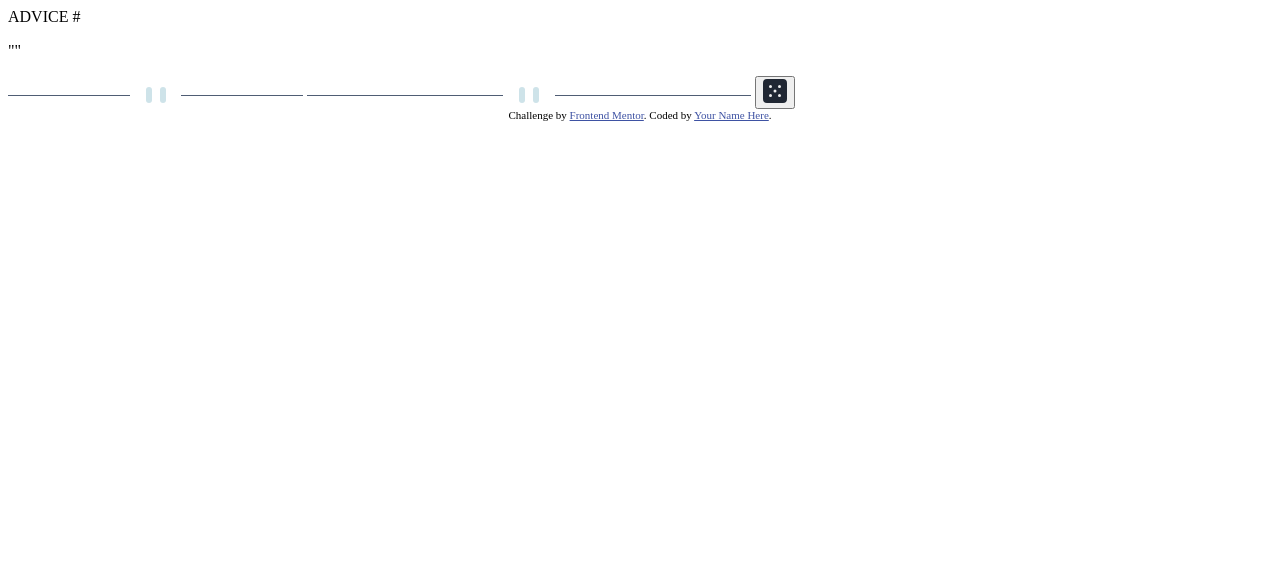
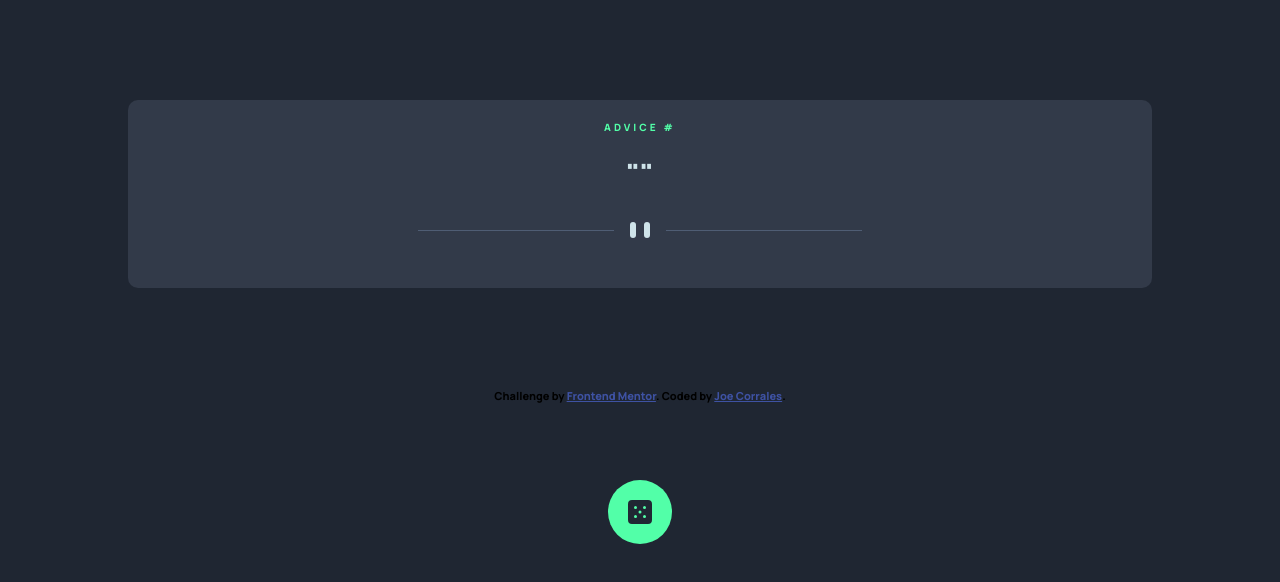
Before and after one commit to Jcorrales07/advice-generator, a plain HTML site: page index.html in a window 1280 px wide. Drawn offline with Linux system fonts and the light colour scheme.

Commit message:
estilos css ya listos

```diff
--- a/index.html
+++ b/index.html
@@ -3,31 +3,27 @@
 <head>
   <meta charset="UTF-8">
   <meta name="viewport" content="width=device-width, initial-scale=1.0"> <!-- displays site properly based on user's device -->
-
+  <link rel="preconnect" href="https://fonts.googleapis.com">
+  <link rel="preconnect" href="https://fonts.gstatic.com" crossorigin>
+  <link href="https://fonts.googleapis.com/css2?family=Epilogue:wght@500;700&family=Manrope:wght@800&family=Outfit:wght@300;600;800&display=swap" rel="stylesheet">
   <link rel="icon" type="image/png" sizes="32x32" href="./images/favicon-32x32.png">
-
+  <link rel="stylesheet" href="./style/styles.css">
   <title>Frontend Mentor | Advice generator app</title>
-
-  <!-- Feel free to remove these styles or customise in your own stylesheet 👍 -->
-  <style>
-    .attribution { font-size: 11px; text-align: center; }
-    .attribution a { color: hsl(228, 45%, 44%); }
-  </style>
 </head>
 <body>
 
   <main class="main-container">
-    <span class="main-container__numAdvice">ADVICE #</span>
+    <span class="main-container__numAdvice">ADVICE #<span class="advice-id"></span></span>
     <p class="main-container__advice">""</p>
-    <img src="./images/pattern-divider-mobile.svg" alt="mobile divider" class="mobile">
-    <img src="./images/pattern-divider-desktop.svg" alt="desktop divider" class="desktop">
-    <button class="main-container__button"><img src="./images/icon-dice.svg" alt=""></button>
+    <img src="./images/pattern-divider-mobile.svg" alt="mobile divider" class="image-divider mobile">
+    <img src="./images/pattern-divider-desktop.svg" alt="desktop divider" class="image-divider desktop">
+    <button class="main-container__button"><img src="./images/icon-dice.svg" alt="icon dice"></button>
   </main>
 
 
   <div class="attribution">
     Challenge by <a href="https://www.frontendmentor.io?ref=challenge" target="_blank">Frontend Mentor</a>.
-    Coded by <a href="#">Your Name Here</a>.
+    Coded by <a href="http://www.twitter/jcorralesss07">Joe Corrales</a>.
   </div>
 </body>
 </html>
--- /dev/null
+++ b/style/styles.css
@@ -0,0 +1,89 @@
+:root {
+    --light-cyan: hsl(193, 38%, 86%);
+    --neon-green: hsl(150, 100%, 66%);
+    --dark-grayish-blue: hsl(217, 19%, 24%);
+    --grayish-blue: hsl(217, 19%, 38%);
+    --dark-blue: hsl(218, 23%, 16%);
+    --font-size: 2.8rem;
+}
+
+* {
+    padding: 0px;
+    margin: 0px;
+    box-sizing: border-box;
+}
+
+html {
+    font-size: 62.5%;
+}
+
+body {
+    font-family: 'Manrope', sans-serif;
+    background-color: var(--dark-blue);
+}
+
+.attribution { font-size: 11px; text-align: center; }
+.attribution a { color: hsl(228, 45%, 44%); }
+
+.main-container {
+    width: 80%;
+    background-color: var(--dark-grayish-blue);
+    margin: 10rem auto;
+    border-radius: 10px;
+    display: flex;
+    flex-direction: column;
+    justify-content: center;
+    align-items: center;
+}
+
+.main-container__numAdvice {
+    color: var(--neon-green);
+    font-weight: 300;
+    margin: 2rem 0;
+    letter-spacing: 0.3rem;
+}
+
+.main-container__advice {
+    color: var(--light-cyan);
+    font-size: var(--font-size);
+}
+
+
+.image-divider {
+    margin: 3rem 0 5rem 0;
+}
+
+.main-container__button {
+    position: absolute;
+    top: 60%;
+    background-color: var(--neon-green);
+    padding: 2rem;
+    border-radius: 100%;
+    border: none;
+    cursor: pointer;
+    display: flex;
+    justify-content: center;
+    align-items: center;
+}
+
+.main-container__button:hover {
+    box-shadow: var(--neon-green) 0px 0px 50px;
+}
+
+.main-container__button img {
+    width: 100%;
+}
+
+.desktop {
+    display: none;
+}
+
+@media screen and (min-width: 1024px) {
+    .mobile {
+        display: none;
+    }
+
+    .desktop {
+        display: block;
+    }
+}
```
